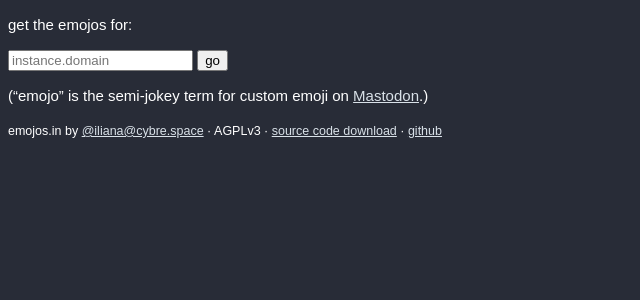
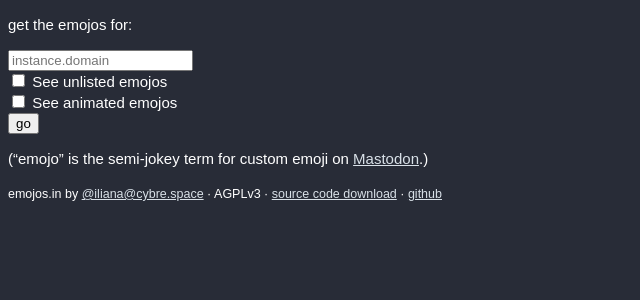
Before and after one commit to iliana/emojos.in, a Flask app: page / in a window 1280 px wide. Shown: the top 300 px of the page, without its empty margins (0-640 px from the left). Run offline with Flask 2, Linux system fonts and the light colour scheme.

Commit message:
Add option to see animated emojos Add option to see unlisted emojos

```diff
--- a/emojos.py
+++ b/emojos.py
@@ -25,13 +25,26 @@ app = Flask(__name__)
 
 @app.route('/<domain>')
 def emojo(domain):
+    if request.args.get('filter_all','') == 'on':
+        filter_all = True
+    else:
+        filter_all = False
+    if request.args.get('filter_animated','') == 'on':
+        filter_animated = True
+    else:
+        filter_animated = False
+
     try:
         url = urllib.parse.urlunsplit(
             ('https', domain, '/api/v1/custom_emojis', '', ''))
-        emojo = sorted(filter(lambda x: x.get('visible_in_picker', True),
-                              requests.get(url).json()),
-                       key=operator.itemgetter('shortcode'))
-        return render_template('emojo.html', domain=domain, emojo=emojo)
+        if filter_all:
+            emojo = sorted(requests.get(url).json(),
+                        key=operator.itemgetter('shortcode'))
+        else:
+            emojo = sorted(filter(lambda x: x.get('visible_in_picker', True),
+                                requests.get(url).json()),
+                        key=operator.itemgetter('shortcode'))
+        return render_template('emojo.html', domain=domain, emojo=emojo, filter_animated=filter_animated)
     except requests.exceptions.RequestException as e:
         return render_template('oh_no.html', domain=domain)
 
@@ -57,7 +70,10 @@ def code():
 def index():
     if request.method == 'POST':
         if 'instance' in request.form:
-            return redirect(url_for('emojo', domain=request.form['instance']))
+            filter_all = request.form.get('filter_all')
+            filter_animated = request.form.get('filter_animated')
+            return redirect(url_for('emojo', domain=request.form['instance'],
+                filter_all=filter_all, filter_animated=filter_animated))
         else:
             return redirect(url_for('index'))
     else:
--- a/templates/index.html
+++ b/templates/index.html
@@ -3,7 +3,17 @@
 {% block body %}
 <p>get the emojos for:</p>
 <form method="POST" action="">
-    <input type="text" name="instance" placeholder="instance.domain">
+    <div>
+        <input type="text" name="instance" placeholder="instance.domain">
+    </div>
+    <div>
+        <input type="checkbox" name="filter_all">
+        <label for="filter_all">See unlisted emojos</label>
+    </div>
+    <div>
+        <input type="checkbox" name="filter_animated">
+        <label for="filter_animated">See animated emojos</label>
+    </div>
     <input type="submit" value="go">
 </form>
 <p>(&ldquo;emojo&rdquo; is the semi-jokey term for custom emoji on <a href="https://joinmastodon.org">Mastodon</a>.)</p>
```
Also changed, not shown: templates/emojo.html (+10 -0 lines), 1 other file.
